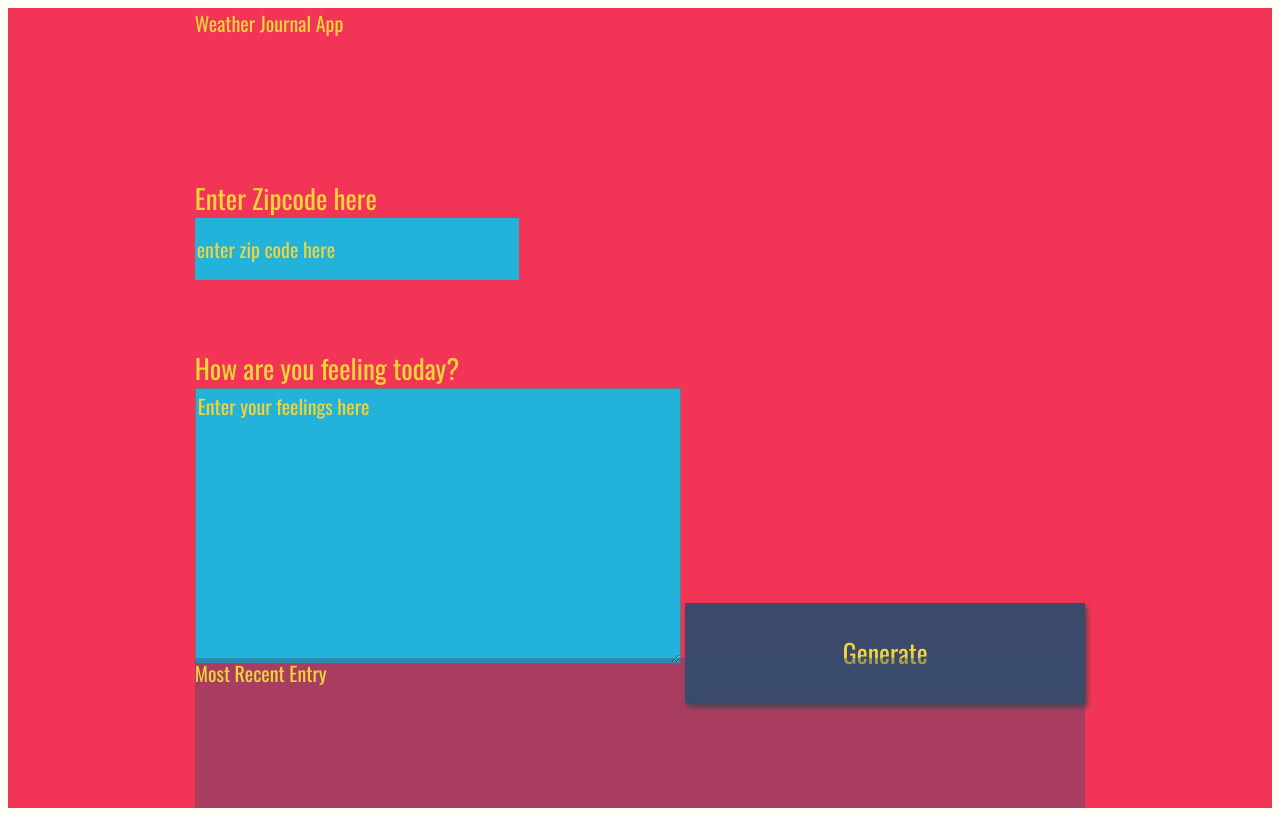
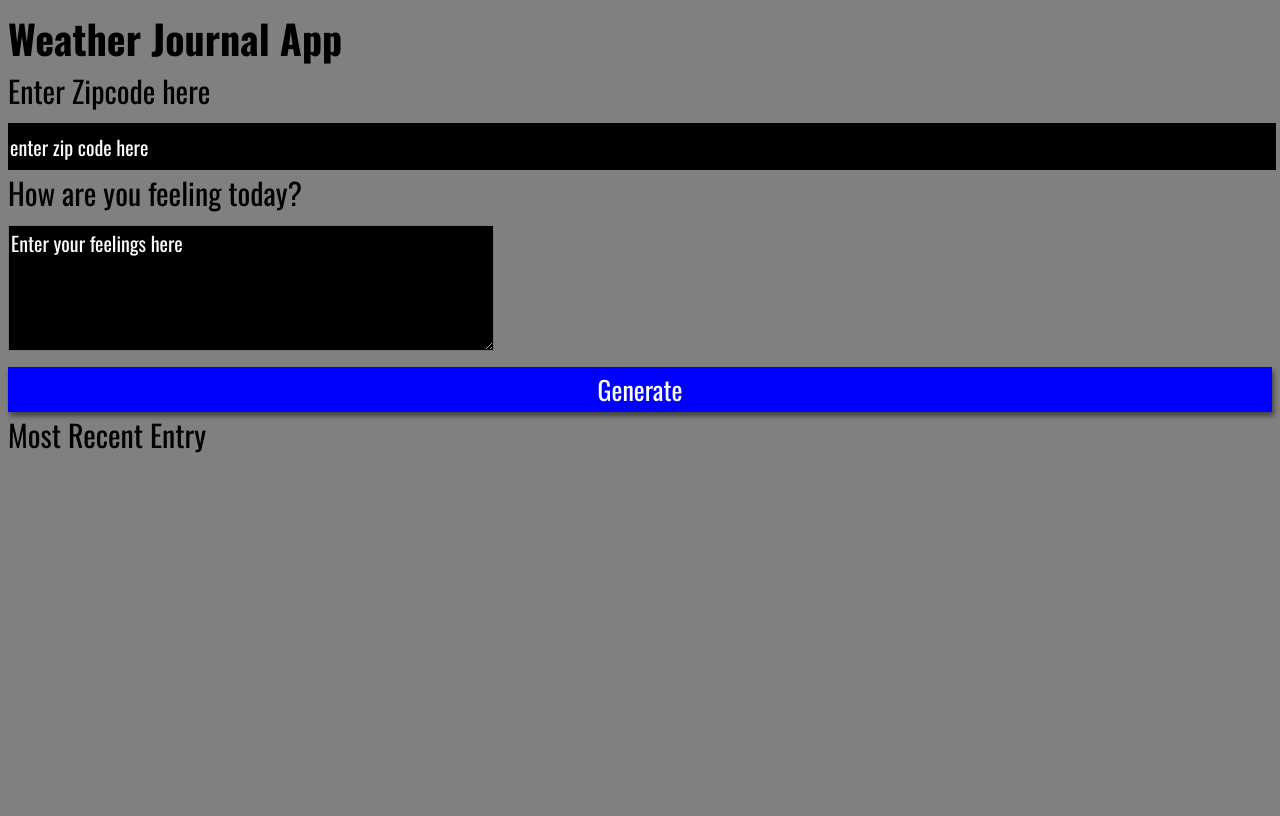
Before and after one commit to cschan1828/weather-journal-app, a website: page website/index.html in a window 1280 px wide. Drawn offline with nearby package versions, Linux system fonts and the light colour scheme; a web font is replaced by a local one.

Commit message:
last submission

```diff
--- a/server.js
+++ b/server.js
@@ -1,5 +1,5 @@
 // Setup empty JS object to act as endpoint for all routes
-let projectData = [];
+let projectData = {};
 
 // Express to run server and routes
 const express = require('express');
@@ -39,7 +39,7 @@ app.get('/all', (req, res) => {
 app.post('/add', (req, res) => {
 
   let data = req.body;
-  projectData.push(data);
+  projectData=data;
   console.log(projectData);
 
   res.send(true);
--- a/website/app.js
+++ b/website/app.js
@@ -4,11 +4,13 @@ let baseURL = 'https://api.openweathermap.org/data/2.5/weather';
 const apiKey = '3b2d73cfc21e91ace5e23ac4f09c8d35';
 
 // Create a new date instance dynamically with JS
-let d = new Date();
-let newDate = d.getMonth()+'.'+ d.getDate()+'.'+ d.getFullYear();
+let dateTime = new Date();
+
+// In JS, January is 0
+let newDate = `${dateTime.getFullYear()}-${String(dateTime.getMonth()+1).padStart(2, '0')}-${dateTime.getDate()}`
 
 const getWeather = async(baseURL, zipCode, apiKey) => {
-  const res = await fetch(`${baseURL}?q=${zipCode}&appid=${apiKey}`);
+  const res = await fetch(`${baseURL}?q=${zipCode}&appid=${apiKey}&units=imperial`);
   try {
     const data = await res.json();
     return data;
@@ -24,7 +26,6 @@ function recordData(e) {
   const feelings = document.getElementById('feelings').value;
   getWeather(baseURL, zipCode, apiKey)
     .then( (data) => {
-      console.log(data);
       // Add data by POST request
       postData('/add', {
         temp: data.main.temp,
@@ -40,7 +41,7 @@ function recordData(e) {
 }
 
 const postData = async(url='', data={}) => {
-  console.log(`postData ${JSON.stringify(data)}`);
+
   const res = await fetch(url, {
     method: 'POST',
     credentials: 'same-origin',
@@ -57,20 +58,16 @@ const postData = async(url='', data={}) => {
 };
 
 const updateUI = async() => {
-  console.log('updating');
+
   const request = await fetch('/all');
   try {
     const allData = await request.json();
+    console.log(allData);
 
-    // Random pickup a record
-    sampleData = allData[Math.floor(Math.random() * allData.length)];
-    console.log(sampleData)
-
-    if (sampleData.date !== undefined && sampleData.temp !== undefined && sampleData.content !== undefined) {
-      console.log('')
-      document.getElementById('date').innerHTML = sampleData.date;
-      document.getElementById('temp').innerHTML = sampleData.temp;
-      document.getElementById('content').innerHTML = sampleData.content;
+    if (allData.date !== undefined && allData.temp !== undefined && allData.content !== undefined) {
+      document.getElementById('date').innerHTML = `Date: ${allData.date}`;
+      document.getElementById('temp').innerHTML = `Temp (°F): ${allData.temp}`;
+      document.getElementById('content').innerHTML = `Content: ${allData.content}`;
     }
   } catch (error) {
     console.log(error);
--- a/website/style.css
+++ b/website/style.css
@@ -1,88 +1,86 @@
-body{
-    background: #fffff8;
+body {
+  background-color: gray;
   font-family: -apple-system, BlinkMacSystemFont, sans-serif;
 }
 
-#app{
-    display: grid;
-    grid-auto-rows: minmax(150px, auto);
+#app {
+  /* display: grid; */
+  grid-auto-rows: minmax(auto, auto);
   /* grid-template-columns:  */
   height:100vh;
-    background: #f23557;
-    color: #f0d43a;
+  background-color: gray;
+  color: black;
   justify-content: center;
   grid-gap: 1em;
   font-size: 20px;
   font-family: 'Oswald', sans-serif;
 }
 
-.holder{
-
+.headline {
+  font-size: 2em;
+  font-weight: bold;
 }
 
-.entry{
-    background: rgba(59, 74, 107, .4);
+.feelings_entry {
+  display: flex;
+  flex-direction: column;
 }
 
-#entryHolder{
-
+#generate {
+  margin-top: 10px;
 }
 
-#date{
-
+.entryHolder{
+  border-collapse: collapse;
+  width: 100%;
+  margin-bottom: 10px;
 }
 
-#temp{
-
-}
-
-#content{
-
-}
-
-.headline {
-
-}
-.title{
-
+.title {
+  font-size: 1.5em;
+  margin-bottom: 10px;
 }
 
 /*  Basic Styling To Override Default For Basic HTML Elements */
-label{
+label {
   display:block;
-    font-size: 27px;
+  font-size: 1.5em;
+  margin-bottom: 10px;
 }
 
-input{
+input {
   display:block;
-    height: 60px;
-    width: 320px;
-    background:#22b2da;
-    color: #f0d43a;
+  height: 45px;
+  width: 100%;
+  background:black;
+  color: white;
   font-size: 20px;
   font-family: 'Oswald', sans-serif;
   border: none;
 }
 
-button{
-    width: 400px;
-    height: 100px;
-    background: #3b4a6b;
-    color: #f0d43a;
+button {
+  width: 100%;
+  height: 45px;
+  background: blue;
+  color: white;
   font-size: 26px;
   font-family: 'Oswald', sans-serif;
   border: none;
   box-shadow: 2px 4px 5px #444;
 }
-h1{
+
+h1 {
   font-size: 36px;
 }
 
-textarea{
-    background:#22b2da;
-    color: #f0d43a;
+textarea {
+  background:black;
+  height: 6em;
+  color: yellow;
   font-size: 20px;
   font-family: 'Oswald', sans-serif;
+  resize: vertical;
 }
 /* Reset style for HTML element on active to have no border*/
 input:focus,
@@ -93,19 +91,22 @@ button:focus {
 }
 /* Style for Placeholder Text*/
 ::placeholder { /* Firefox, Chrome, Opera */
-    color: #f0d43a;
+  color: white;
   font-family: 'Oswald', sans-serif;
-
 }
 
 :-ms-input-placeholder { /* Internet Explorer 10-11 */
-    color: #f0d43a;
+  color: white;
   font-family: 'Oswald', sans-serif;
-
 }
 
 ::-ms-input-placeholder { /* Microsoft Edge */
-    color: #f0d43a;
+  color: white;
   font-family: 'Oswald', sans-serif;
+}
 
+td, th {
+  border: 1px solid black;
+  text-align: left;
+  padding: 8px;
 }
```
Also changed, not shown: package.json (added, +12 -0 lines), website/index.html (+5 -5 lines). Lines whose indentation alone changed are shown as unchanged.
